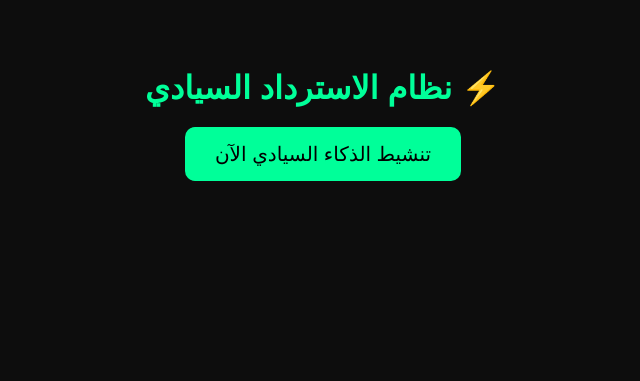
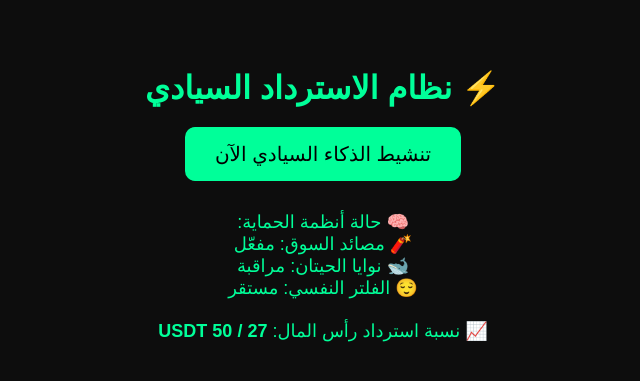
Before and after one commit to hairmoda/ZeroSpikeTracker-1, a Flask app: page /recovery-flow in a window 1280 px wide. Shown: the top 381 px of the page, without its empty margins (317-957 px from the left). Run offline with Flask 3, Linux system fonts and the light colour scheme.

Commit message:
Update recovery_flow.html

```diff
--- a/templates/recovery_flow.html
+++ b/templates/recovery_flow.html
@@ -11,12 +11,10 @@
       text-align: center;
       padding: 40px;
     }
-
     h1 {
       font-size: 32px;
       margin-bottom: 20px;
     }
-
     button {
       background-color: #00ff99;
       border: none;
@@ -25,39 +23,49 @@
       cursor: pointer;
       border-radius: 10px;
     }
-
+    .status {
+      margin-top: 30px;
+      font-size: 18px;
+    }
     #messageBox {
-            margin-top: 30px;
+      margin-top: 20px;
       font-size: 20px;
-            color: #fff;
       display: none;
+      color: white;
     }
   </style>
 </head>
 <body>
+  <h1>⚡ نظام الاسترداد السيادي</h1>
+  <button id="recoveryBtn">تنشيط الذكاء السيادي الآن</button>
 
-    <h1>⚡ نظام الاسترداد السيادي</h1>
-
-    <button id="recoveryBtn">تنشيط الذكاء السيادي الآن</button>
+  <div class="status">
+    🧠 حالة أنظمة الحماية:<br>
+    🧨 مصائد السوق: مفعّل<br>
+    🐋 نوايا الحيتان: مراقبة<br>
+    😌 الفلتر النفسي: مستقر<br>
+    <br>
+    📈 نسبة استرداد رأس المال: <b>27 / 50 USDT</b>
+  </div>
 
   <div id="messageBox"></div>
 
   <script>
     document.getElementById('recoveryBtn').addEventListener('click', async () => {
       const btn = document.getElementById('recoveryBtn');
-            btn.innerText = '✅ تم التفعيل';
+      btn.innerText = "✅ تم التفعيل";
       btn.disabled = true;
 
-            const res = await fetch('/trigger-recovery', {
-                method: 'POST',
-            });
-
-            const data = await res.json();
-            const box = document.getElementById('messageBox');
-            box.innerText = data.message;
-            box.style.display = 'block';
+      try {
+        const response = await fetch("/trigger-recovery", { method: "POST" });
+        const data = await response.json();
+        const msgBox = document.getElementById("messageBox");
+        msgBox.innerText = "📌 التوصية: " + data.message;
+        msgBox.style.display = "block";
+      } catch (err) {
+        alert("حدث خطأ أثناء جلب التوصية.");
+      }
     });
   </script>
-
 </body>
 </html>
```
Lines whose indentation alone changed are shown as unchanged.
